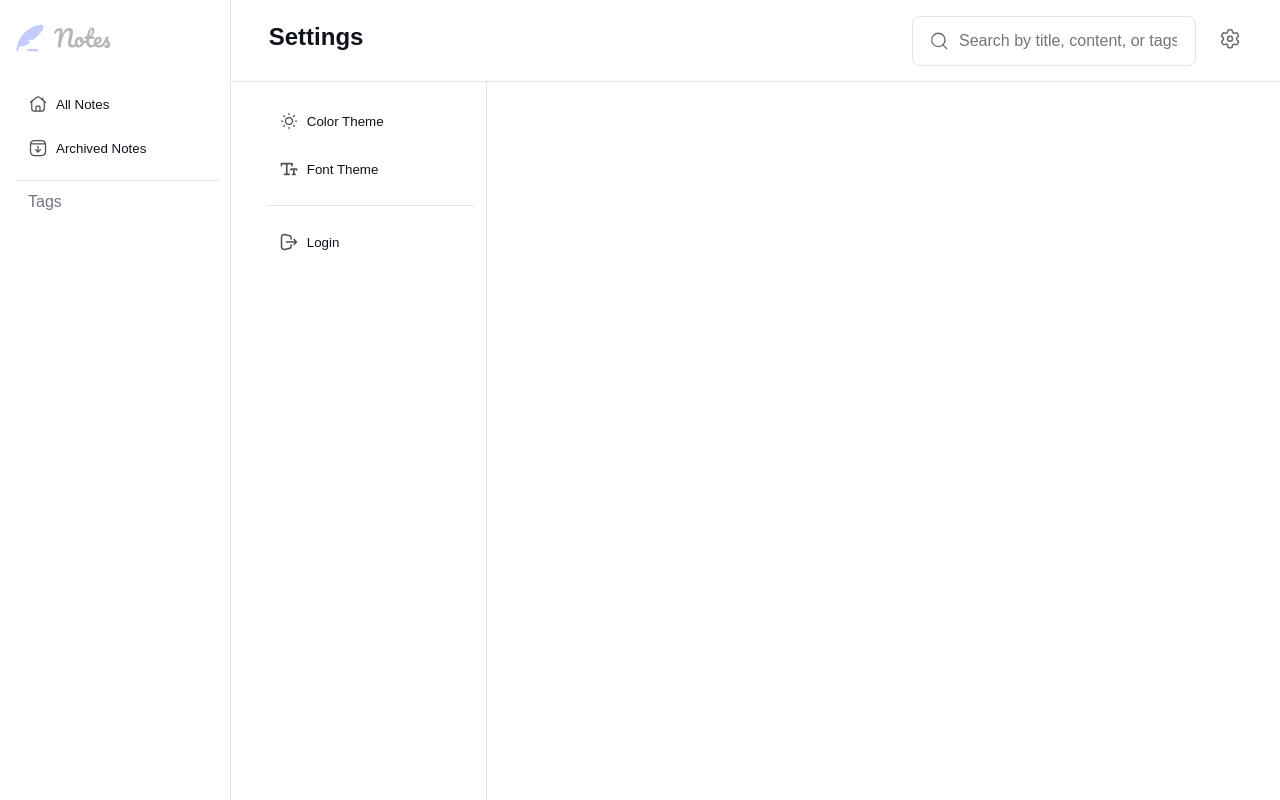
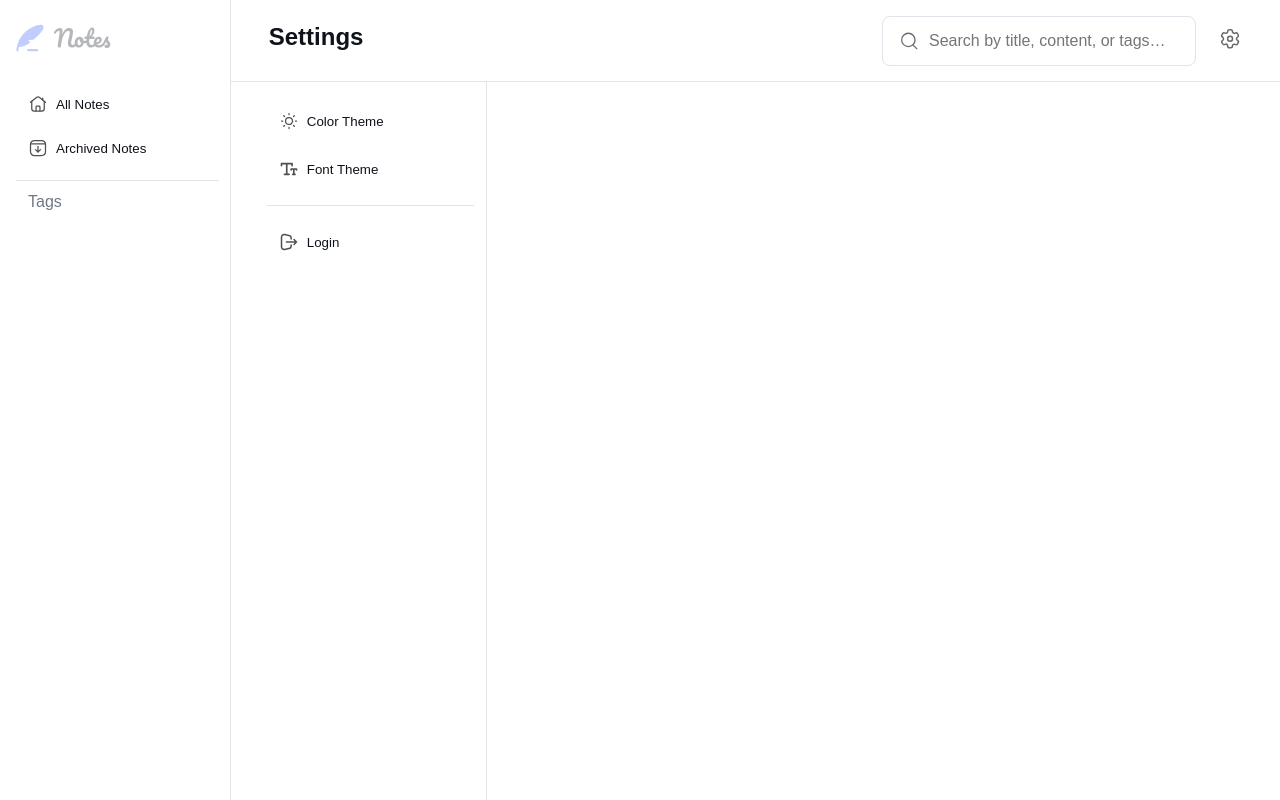
Before and after one commit to artemtyshchuk/noteTakingWebApp, a React (Vite) app: page /settings in a window 1280 px wide. Built offline with nearby package versions, Linux system fonts and the light colour scheme; no server answers.

Commit message:
Update Header and Menu styles to adjust width and height for improved layout consistency

```diff
--- a/src/components/Header/Header.module.scss
+++ b/src/components/Header/Header.module.scss
@@ -39,7 +39,7 @@
   align-items: center;
   display: flex;
   gap: 8px;
-  width: 250px;
+  width: 280px;
   border: 1px solid var(--header-lines-color);
   border-radius: 8px;
 }
--- a/src/components/Menu/Menu.module.scss
+++ b/src/components/Menu/Menu.module.scss
@@ -10,7 +10,7 @@
   margin: 12px 0;
   cursor: pointer;
   flex-shrink: 0;
-
+  height: 32px;
   animation: fadeInOut 0.3s ease-in;
 }
 
```
